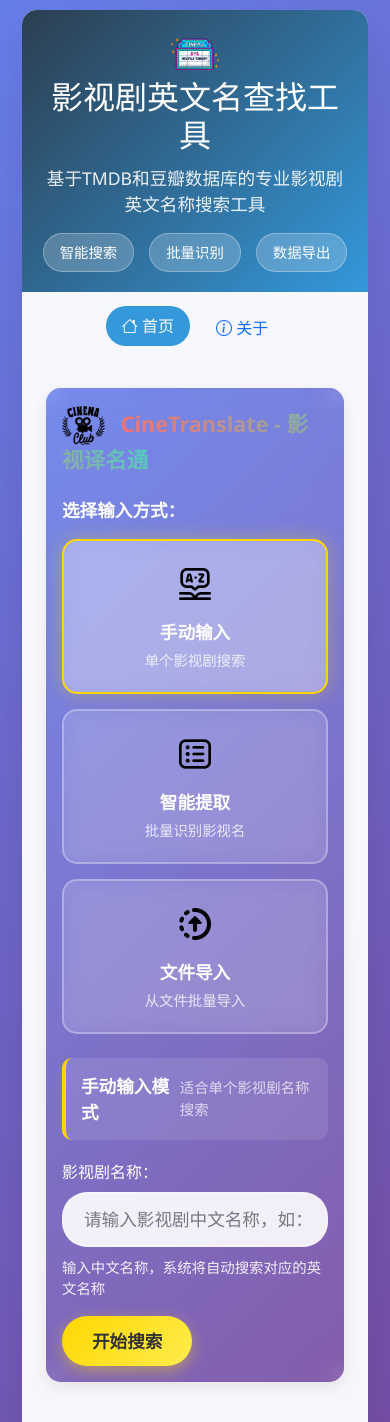
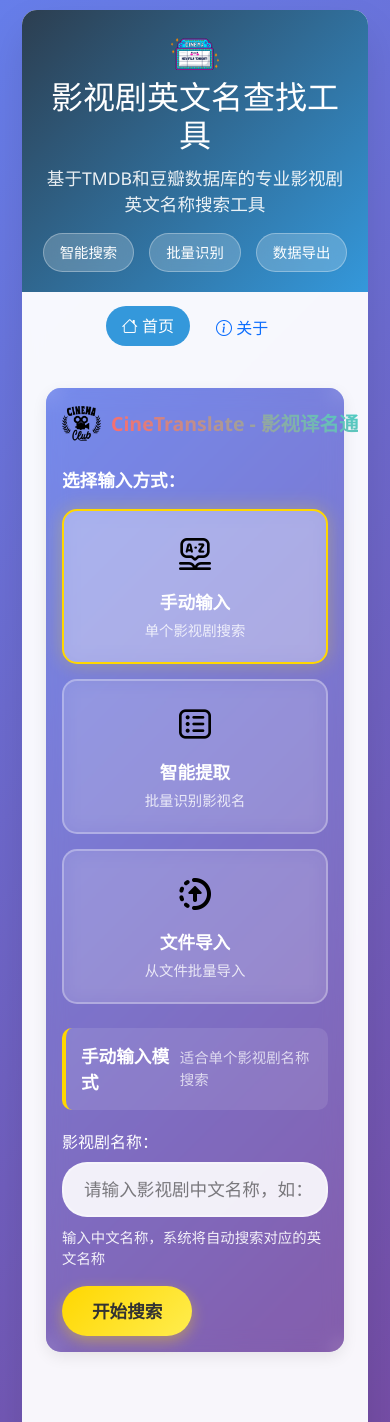
Before and after one commit to jiuyuechuwuhao/CineTranslate, a Flask app: page / in a window 390 px wide. Shown: the top 1422 px of the page. Run offline with Flask 3, Linux system fonts and the light colour scheme.

Commit message:
Refactor card title for responsive design
Updated the card title to use responsive sizing with clamp() for better adaptability on mobile and desktop.

```diff
--- a/templates/index.html
+++ b/templates/index.html
@@ -7,10 +7,12 @@
        <!-- 搜索区域 -->
         <div class="card mb-4 movie-card">
             <div class="card-body">
-<h4 class="card-title mb-4">
-    <!-- 图片链接已修复为 cinema.png，名字已更新 -->
-    <img src="/static/cinema.png" alt="CineTranslate Icon" style="height: 2.7rem; margin-right: 10px; vertical-align: middle;">
-    <span class="movie-title-text" style="font-weight: bold;">CineTranslate - 影视译名通</span>
+<!-- 修复版：使用 clamp() 智能调节大小，自动适配手机和电脑 -->
+<h4 class="card-title mb-4" style="display: flex; align-items: center;">
+    <img src="/static/cinema.png" alt="Icon" style="height: clamp(1.8rem, 10vw, 2.7rem); margin-right: 10px;">
+    <span class="movie-title-text" style="font-weight: bold; font-size: clamp(1.1rem, 5vw, 1.5rem); white-space: nowrap;">
+        CineTranslate - 影视译名通
+    </span>
 </h4>
 
                 <!-- 输入方式选择 -->
```
